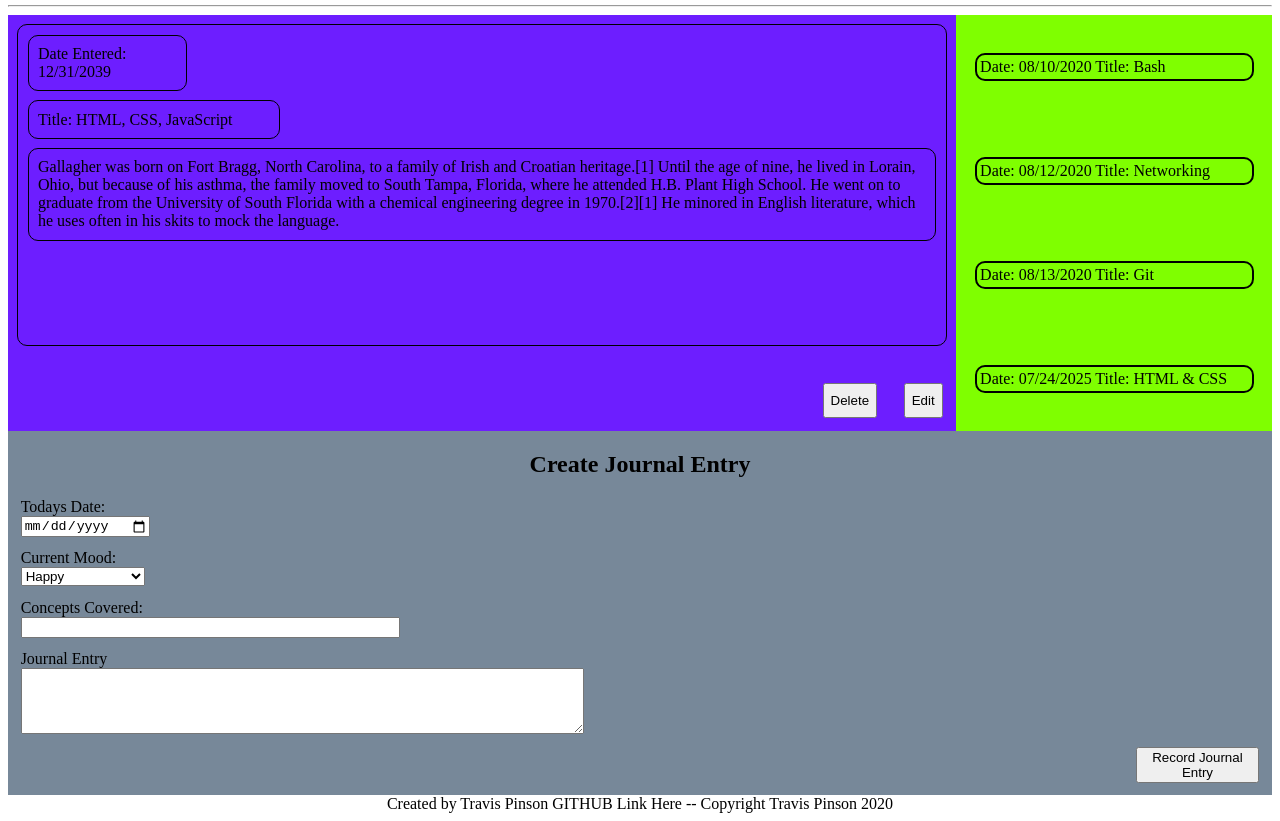
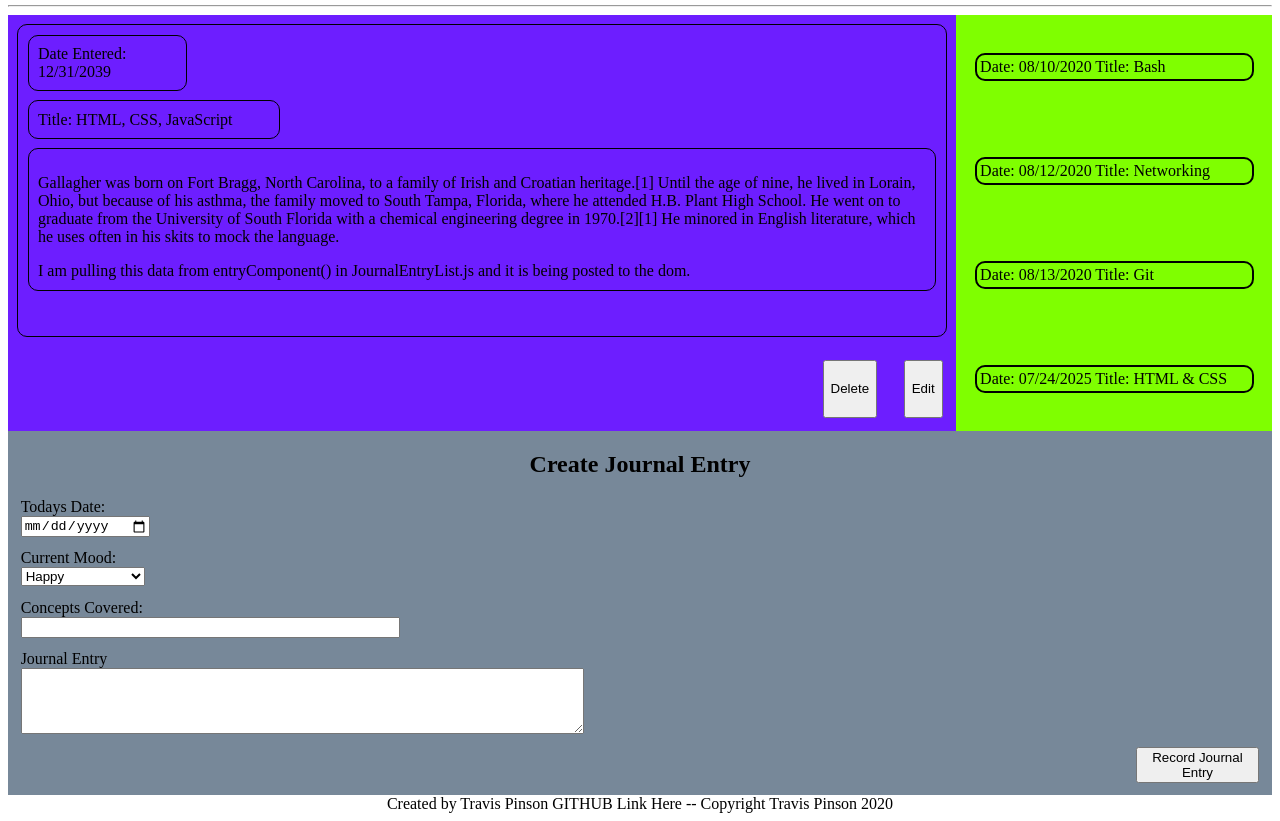
Before and after one commit to TAPinson/Daily-Journal, a plain HTML site: page index.html in a window 1280 px wide. Shown: the part 91-912 px from the top of the page. Drawn offline with Linux system fonts and the light colour scheme.

Commit message:
created function to display text to the primary journal entry box.

```diff
--- a/index.html
+++ b/index.html
@@ -23,11 +23,8 @@
                 <div class="entry-title">
                     Title: HTML, CSS, JavaScript
                 </div>
-                <div class="entry-entry">
-                Gallagher was born on Fort Bragg, North Carolina, to a family of Irish and Croatian heritage.[1]
-                Until the age of nine, he lived in Lorain, Ohio, but because of his asthma, the family moved to South Tampa, Florida,
-                where he attended H.B. Plant High School. He went on to graduate from the University of South Florida with a chemical engineering
-                degree in 1970.[2][1] He minored in English literature, which he uses often in his skits to mock the language.
+                <div id="entry-entry">
+
                 </div>
             </div>
             <div class="entry-button-box">
--- a/scripts/JournalEntryList.js
+++ b/scripts/JournalEntryList.js
@@ -9,7 +9,7 @@
 import { useJournalEntries } from "./JournalDataProvider.js"
 import { JournalEntryComponent } from "./JournalEntry.js"
 
-// DOM reference to where all entries will be rendered
+// DOM reference to where all entries will be rendered to the list of entries
 const entryLog = document.querySelector("#postsAside")
 
 export const EntryListComponent = () => {
@@ -27,3 +27,20 @@ export const EntryListComponent = () => {
         `
     }
 }
+
+// Dom reference to where the primary entry will be displayed
+const primaryEntry = document.querySelector("#entry-entry")
+
+export const entryComponent = () => {
+    primaryEntry.innerHTML += `
+    <p></p>
+    <div>
+        Gallagher was born on Fort Bragg, North Carolina, to a family of Irish and Croatian heritage.[1]
+        Until the age of nine, he lived in Lorain, Ohio, but because of his asthma, the family moved to South Tampa, Florida,
+        where he attended H.B. Plant High School. He went on to graduate from the University of South Florida with a chemical engineering
+        degree in 1970.[2][1] He minored in English literature, which he uses often in his skits to mock the language.
+        <p></p>
+        I am pulling this data from entryComponent() in JournalEntryList.js and it is being posted to the dom.
+
+    </div>`
+}
--- a/scripts/main.js
+++ b/scripts/main.js
@@ -8,3 +8,8 @@ console.log(useJournalEntries());
 
 
 EntryListComponent();
+
+
+//testing entry of primary entry
+import { entryComponent } from './JournalEntryList.js'
+entryComponent()
--- a/styles/main.css
+++ b/styles/main.css
@@ -46,7 +46,7 @@ header {
     border-radius: 10px;
 }
 
-.entry-entry {
+#entry-entry {
     border: 1px solid;
     margin: 1%;
     padding: 1%;
@@ -57,7 +57,7 @@ header {
 .entry-card {
     border: 1px solid;
     margin: 1%;
-    height: 20em;
+    height: auto;
     border-radius: 10px;
 }
 
```
